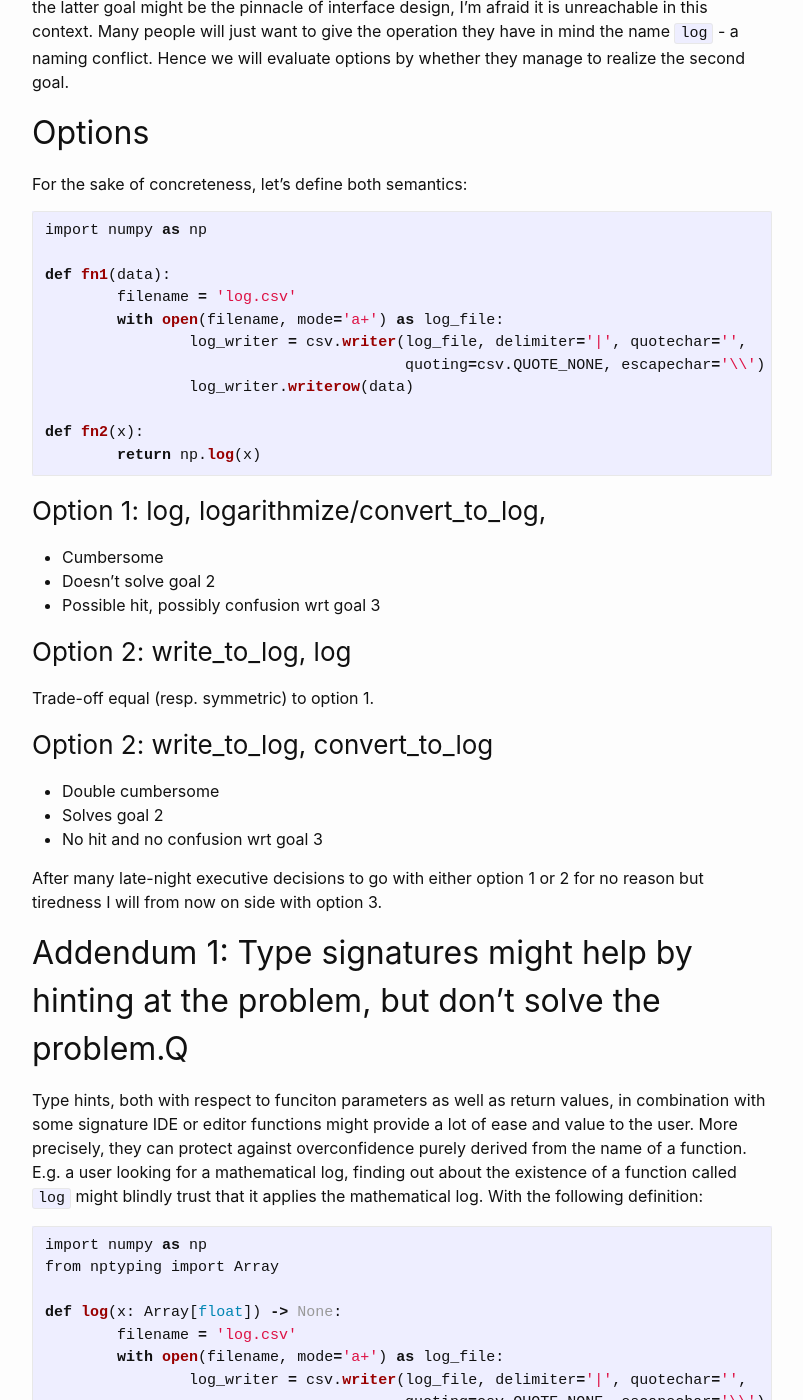
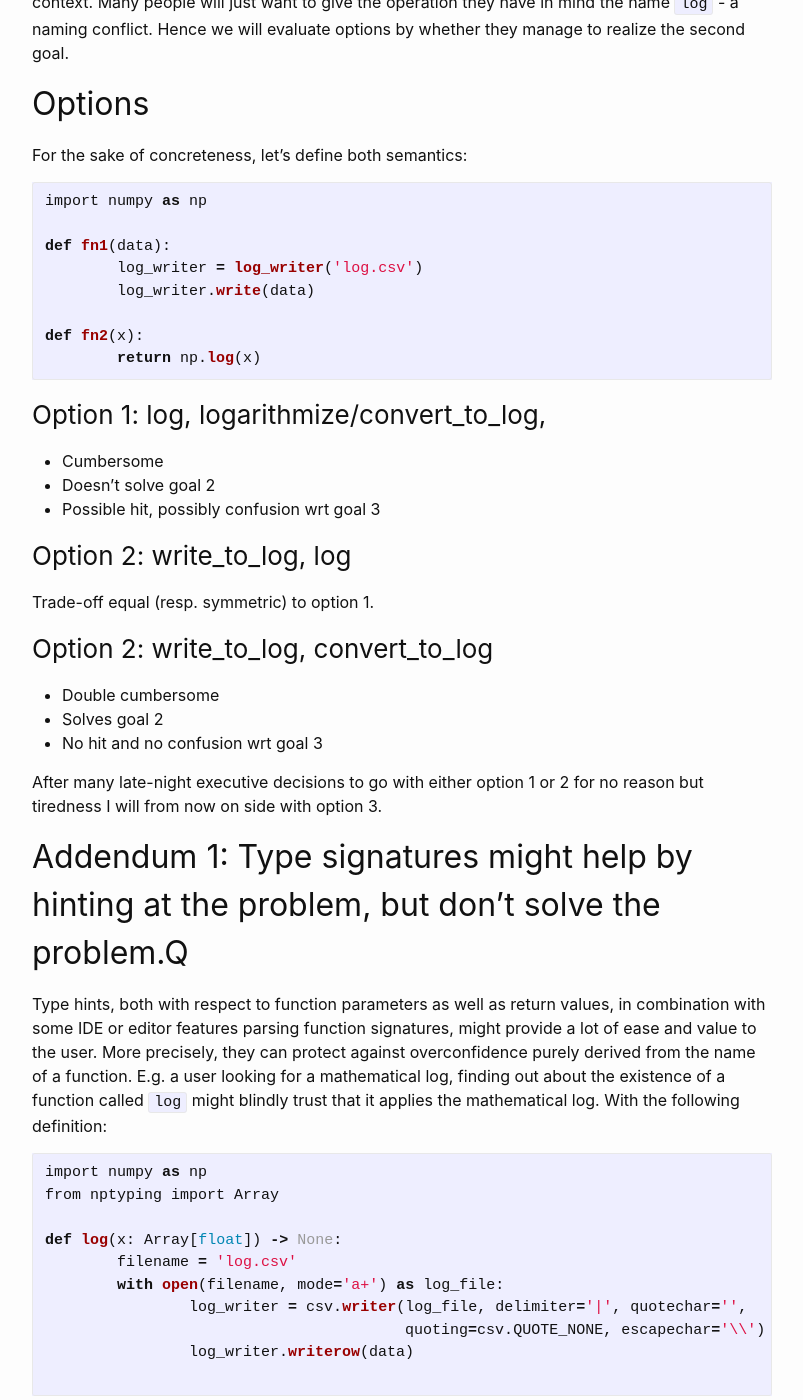
Before and after one commit to kklein/kklein.github.io, a Jekyll site: the page built from _posts/2020-01-16-log.markdown, in a window 1280 px wide and 1400 px high, scrolled down 608 px. Shown: the whole window, without its empty margins (238-1041 px from the left). Built offline with Jekyll 4.4.1, drawn with Linux system fonts in a browser that asks for light colours; some of the changed text lies outside the part shown.

Commit message:
Minor adaptations.

````diff
--- a/_posts/2020-01-16-log.markdown
+++ b/_posts/2020-01-16-log.markdown
@@ -11,9 +11,9 @@
 So let's take a step back and formalize our desires from naming.
 
 ## Goals
-- Given a function name `fn` and knowledge of what `fn` does, it should make sense.
-- Given a function name `fn`, no knowledge of what `fn` does but a hunch that the name `fn` indicates it does what one wants it to do, it should work out.
-- The function should be named after the first possible name the user would give its operation/task and thereby be very easy and intuitive to find. [0]
+1. Given the semantics of a function, the origin of its name should be comprehensible.
+2. Given only a function name, the rough semantics should be clear.
+3. Given the semantics of a function, the function should be named after the first name the user would associate with the semantics. [0]
 
 The first goal should be self-evident and be realized by any thinkable suggestion. While achieving the latter goal might be the pinnacle of interface design, I'm afraid it is unreachable in this context. Many people will just want to give the operation they have in mind the name `log` - a naming conflict. Hence we will evaluate options by whether they manage to realize the second goal.
 
@@ -26,11 +26,8 @@
 import numpy as np
 
 def fn1(data):
-	filename = 'log.csv'
-    	with open(filename, mode='a+') as log_file:
-        	log_writer = csv.writer(log_file, delimiter='|', quotechar='',
-                                	quoting=csv.QUOTE_NONE, escapechar='\\')
-        	log_writer.writerow(data)
+	log_writer = log_writer('log.csv')
+	log_writer.write(data)
 
 def fn2(x):
 	return np.log(x)
@@ -53,7 +50,7 @@
 After many late-night executive decisions to go with either option 1 or 2 for no reason but tiredness I will from now on side with option 3.
 
 ## Addendum 1: Type signatures might help by hinting at the problem, but don't solve the problem.Q
-Type hints, both with respect to funciton parameters as well as return values, in combination with some signature IDE or editor functions might provide a lot of ease and value to the user. More precisely, they can protect against overconfidence purely derived from the name of a function. E.g. a user looking for a mathematical log, finding out about the existence of a function called `log` might blindly trust that it applies the mathematical log. With the following definition:
+Type hints, both with respect to function parameters as well as return values, in combination with some IDE or editor features parsing function signatures, might provide a lot of ease and value to the user. More precisely, they can protect against overconfidence purely derived from the name of a function. E.g. a user looking for a mathematical log, finding out about the existence of a function called `log` might blindly trust that it applies the mathematical log. With the following definition:
 
 ```python
 import numpy as np
````
Also changed, not shown: other parts of _posts/2020-01-16-log.markdown (+1 -1 lines).
